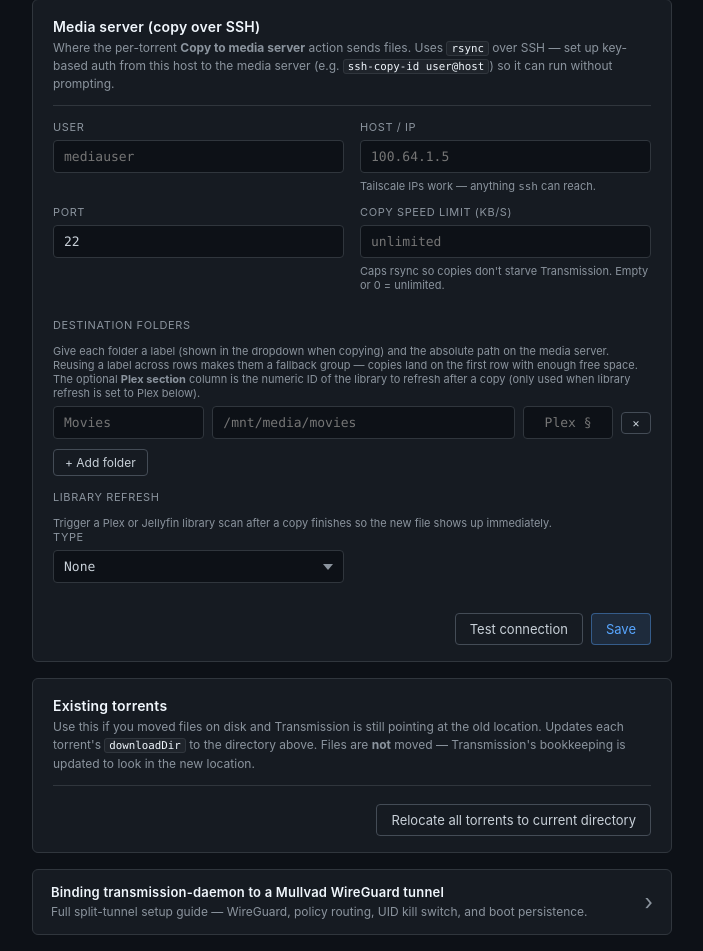
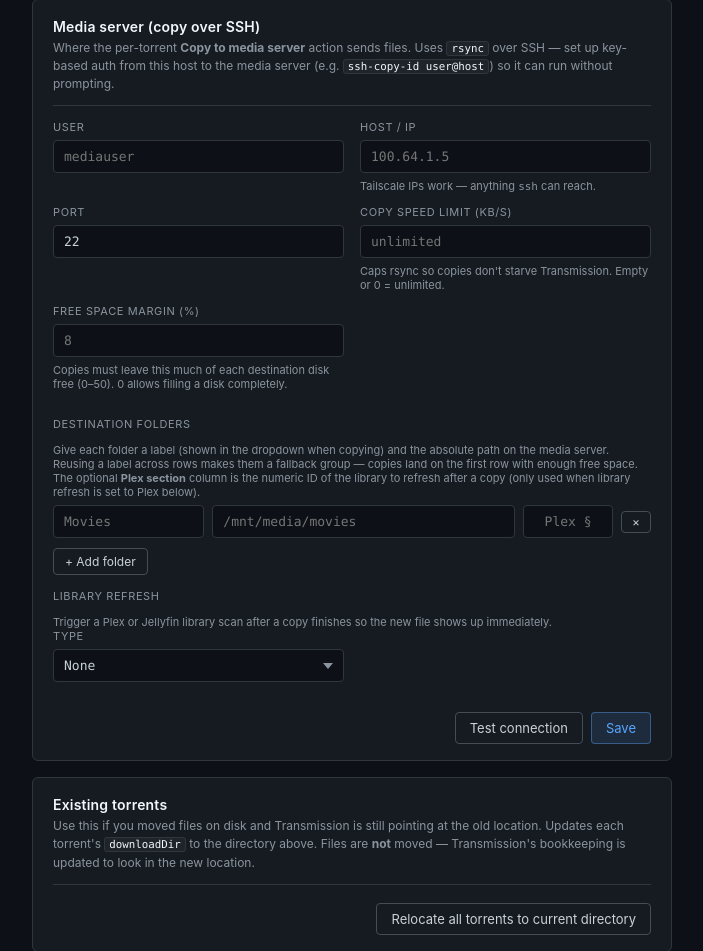
Before and after one commit to Amplify-Maverick/transmission-dashboard, a Flask app: page /settings in a window 1280 px wide. Shown: the part 314-1265 px from the top of the page, without its empty margins (288-991 px from the left). Run offline with Flask 3, Linux system fonts and the light colour scheme; the visitor is signed in with stand-in values (Sample User, id 1); data that the repository does not hold is empty.

Commit message:
Make the media server free-space margin configurable in Settings
The 8% margin copies must leave on destination disks was hardcoded
(SPACE_MARGIN_FRACTION). It's now a per-media-server setting,
space_margin_percent in media_config.json (0-50, default 8, 0 = may
fill the disk), edited via a new field in Settings next to the copy
speed limit.

_space_shortfall takes the margin as a parameter; the fallback disk
selection, both copy preflights, and the copy-modal fits endpoint read
it from the loaded config, so the modal's "% headroom" line shows the
configured value. Malformed or out-of-range values on disk fall back
to the default so a hand-edited config can't silently disable the
margin.

Co-Authored-By: Claude Opus 4.8 <noreply@anthropic.com>

```diff
--- a/app.py
+++ b/app.py
@@ -400,18 +400,37 @@ def _remote_df(user, host, port, path):
         raise RuntimeError("df columns were not integers")
 
 
-# A copy must leave at least this fraction of the destination disk free —
+# A copy must leave at least this percent of the destination disk free —
 # both as headroom for size-estimation error and so the SSDs never sit at
-# 100% full.
-SPACE_MARGIN_FRACTION = 0.08
-
-
-def _space_shortfall(need, total, available):
+# 100% full. Configurable in Settings (media config `space_margin_percent`,
+# 0-50); this is the default when unset.
+DEFAULT_SPACE_MARGIN_PERCENT = 8
+
+
+def _space_margin_fraction(cfg):
+    """The configured free-space margin as a fraction of disk size.
+
+    Reads `space_margin_percent` from the media config dict; falls back to
+    the default on missing/malformed/out-of-range values so a hand-edited
+    config file can't silently disable the margin.
+    """
+    try:
+        pct = int((cfg or {}).get("space_margin_percent",
+                                  DEFAULT_SPACE_MARGIN_PERCENT))
+    except (TypeError, ValueError):
+        pct = DEFAULT_SPACE_MARGIN_PERCENT
+    if not 0 <= pct <= 50:
+        pct = DEFAULT_SPACE_MARGIN_PERCENT
+    return pct / 100.0
+
+
+def _space_shortfall(need, total, available, margin_fraction):
     """Bytes missing for `need` to fit while leaving the safety margin free.
 
-    Returns 0 when the copy fits, i.e. available - need >= 8% of the disk.
+    Returns 0 when the copy fits, i.e. available - need >= margin_fraction
+    of the disk.
     """
-    required = need + int(total * SPACE_MARGIN_FRACTION)
+    required = need + int(total * margin_fraction)
     return max(0, required - available)
 
 
@@ -738,6 +757,10 @@ def _run_copy(tid, sources, dest_root, subfolder, rename,
         bwlimit_kbps = 0
     bwlimit_args = [f"--bwlimit={bwlimit_kbps}"] if bwlimit_kbps > 0 else []
 
+    # Free-space margin from media config (Settings), shared by the disk
+    # selection below and both preflight checks.
+    margin_fraction = _space_margin_fraction(cfg)
+
     # ---- Multi-disk fallback selection ----
     # `candidates` is the ordered list of same-name folders configured for
     # this destination label. When more than one exists we df each and pick
@@ -771,7 +794,8 @@ def _run_copy(tid, sources, dest_root, subfolder, rename,
                 tried.append({"path": cand["path"], "free": None, "error": str(e)})
                 continue
             tried.append({"path": cand["path"], "free": free})
-            if _space_shortfall(preflight_bytes, disk_total, free) == 0:
+            if _space_shortfall(preflight_bytes, disk_total, free,
+                                margin_fraction) == 0:
                 picked = cand
                 break
         if picked is None:
@@ -783,7 +807,7 @@ def _run_copy(tid, sources, dest_root, subfolder, rename,
                 msg = (
                     f"Not enough space on any '{folder.get('name') if folder else ''}' "
                     f"destination — need {preflight_bytes} bytes plus "
-                    f"{SPACE_MARGIN_FRACTION:.0%} margin; tried {summary}"
+                    f"{margin_fraction:.0%} margin; tried {summary}"
                 )
                 db.log_event(
                     "copy.space_insufficient",
@@ -930,11 +954,12 @@ def _run_copy(tid, sources, dest_root, subfolder, rename,
                         torrent_id=tid, torrent_name=torrent_name,
                     )
                 if free_bytes is not None and _space_shortfall(
-                        total_bytes_est, disk_total, free_bytes):
+                        total_bytes_est, disk_total, free_bytes,
+                        margin_fraction):
                     msg = (
                         f"Not enough space on {host}:{dest_root} — "
                         f"need {total_bytes_est} bytes plus "
-                        f"{SPACE_MARGIN_FRACTION:.0%} margin, "
+                        f"{margin_fraction:.0%} margin, "
                         f"{free_bytes} available."
                     )
                     db.log_event(
@@ -1153,11 +1178,12 @@ def _run_copy(tid, sources, dest_root, subfolder, rename,
                     torrent_id=tid, torrent_name=torrent_name,
                 )
             if free_bytes is not None and _space_shortfall(
-                    estimated_bytes, disk_total, free_bytes):
+                    estimated_bytes, disk_total, free_bytes,
+                    margin_fraction):
                 msg = (
                     f"Not enough space on {host}:{dest_root} — "
                     f"need {estimated_bytes} bytes plus "
-                    f"{SPACE_MARGIN_FRACTION:.0%} margin, "
+                    f"{margin_fraction:.0%} margin, "
                     f"{free_bytes} available."
                 )
                 db.log_event(
@@ -3158,6 +3184,15 @@ def api_media_config_set():
         return _err("bwlimit_kbps must be an integer (KB/s)", 400)
     if bwlimit_kbps < 0:
         return _err("bwlimit_kbps must be zero or positive", 400)
+    # Free-space margin copies must leave on the destination disk, as a
+    # percent of the disk's total size. 0 disables the margin entirely.
+    margin_raw = data.get("space_margin_percent", DEFAULT_SPACE_MARGIN_PERCENT)
+    try:
+        space_margin_percent = int(margin_raw)
+    except (TypeError, ValueError):
+        return _err("space_margin_percent must be an integer (percent)", 400)
+    if not 0 <= space_margin_percent <= 50:
+        return _err("space_margin_percent must be between 0 and 50", 400)
     if not isinstance(folders_raw, list) or not folders_raw:
         return _err("at least one destination folder is required", 400)
     folders = []
@@ -3211,7 +3246,8 @@ def api_media_config_set():
         library_refresh["token"] = token
 
     cfg = {"host": host, "user": user, "port": port,
-           "folders": folders, "library_refresh": library_refresh}
+           "folders": folders, "library_refresh": library_refresh,
+           "space_margin_percent": space_margin_percent}
     if bwlimit_kbps:
         cfg["bwlimit_kbps"] = bwlimit_kbps
     try:
@@ -3525,6 +3561,7 @@ def api_copy_preflight(tid):
     user = cfg["user"]
     host = cfg["host"]
     port = int(cfg.get("port") or 22)
+    margin_fraction = _space_margin_fraction(cfg)
     disks = []
     for cand in candidates:
         entry = {"path": cand["path"], "total": None, "free": None,
@@ -3533,7 +3570,8 @@ def api_copy_preflight(tid):
             disk_total, _, free = _remote_df(user, host, port, cand["path"])
             entry["total"] = disk_total
             entry["free"] = free
-            entry["fits"] = _space_shortfall(need, disk_total, free) == 0
+            entry["fits"] = _space_shortfall(need, disk_total, free,
+                                             margin_fraction) == 0
         except RuntimeError as e:
             entry["error"] = str(e)
         disks.append(entry)
@@ -3559,7 +3597,7 @@ def api_copy_preflight(tid):
     return jsonify({
         "ok": True,
         "need": need,
-        "margin_fraction": SPACE_MARGIN_FRACTION,
+        "margin_fraction": margin_fraction,
         "disks": disks,
         "chosen_path": chosen,
     })
--- a/templates/settings.html
+++ b/templates/settings.html
@@ -95,6 +95,11 @@
                         <label class="field-label" for="media-bwlimit-input">Copy speed limit (KB/s)</label>
                         <input type="number" id="media-bwlimit-input" placeholder="unlimited" min="0">
                         <p class="field-hint">Caps rsync so copies don't starve Transmission. Empty or 0 = unlimited.</p>
+                    </div>
+                    <div class="settings-field">
+                        <label class="field-label" for="media-margin-input">Free space margin (%)</label>
+                        <input type="number" id="media-margin-input" placeholder="8" min="0" max="50">
+                        <p class="field-hint">Copies must leave this much of each destination disk free (0&ndash;50). 0 allows filling a disk completely.</p>
                     </div>
                 </div>
 
@@ -346,6 +351,7 @@
         const mediaHostEl = document.getElementById('media-host-input');
         const mediaPortEl = document.getElementById('media-port-input');
         const mediaBwlimitEl = document.getElementById('media-bwlimit-input');
+        const mediaMarginEl = document.getElementById('media-margin-input');
         const mediaFoldersEl = document.getElementById('media-folders');
         const mediaAddFolderBtn = document.getElementById('media-add-folder-btn');
         const mediaErrorEl = document.getElementById('media-error');
@@ -478,6 +484,9 @@
                 mediaHostEl.value = cfg.host || '';
                 mediaPortEl.value = cfg.port || 22;
                 mediaBwlimitEl.value = cfg.bwlimit_kbps || '';
+                // 0 is a valid margin — only fall back to blank (placeholder
+                // shows the default) when the key is absent.
+                mediaMarginEl.value = cfg.space_margin_percent ?? '';
                 renderFolders(cfg.folders);
                 applyLibraryConfig(cfg);
             } catch (err) {
@@ -497,11 +506,18 @@
                 showMediaError('Copy speed limit must be a non-negative number (KB/s).');
                 return;
             }
+            const marginRaw = mediaMarginEl.value.trim();
+            const margin = marginRaw === '' ? 8 : parseInt(marginRaw, 10);
+            if (Number.isNaN(margin) || margin < 0 || margin > 50) {
+                showMediaError('Free space margin must be a whole number between 0 and 50 (%).');
+                return;
+            }
             const body = {
                 user: mediaUserEl.value.trim(),
                 host: mediaHostEl.value.trim(),
                 port: parseInt(mediaPortEl.value, 10) || 22,
                 bwlimit_kbps: bwlimit,
+                space_margin_percent: margin,
                 folders,
                 library_refresh,
             };
```
Also changed, not shown: tests/test_copy_preflight.py (+26 -2 lines), tests/test_space_margin.py (+73 -7 lines).
